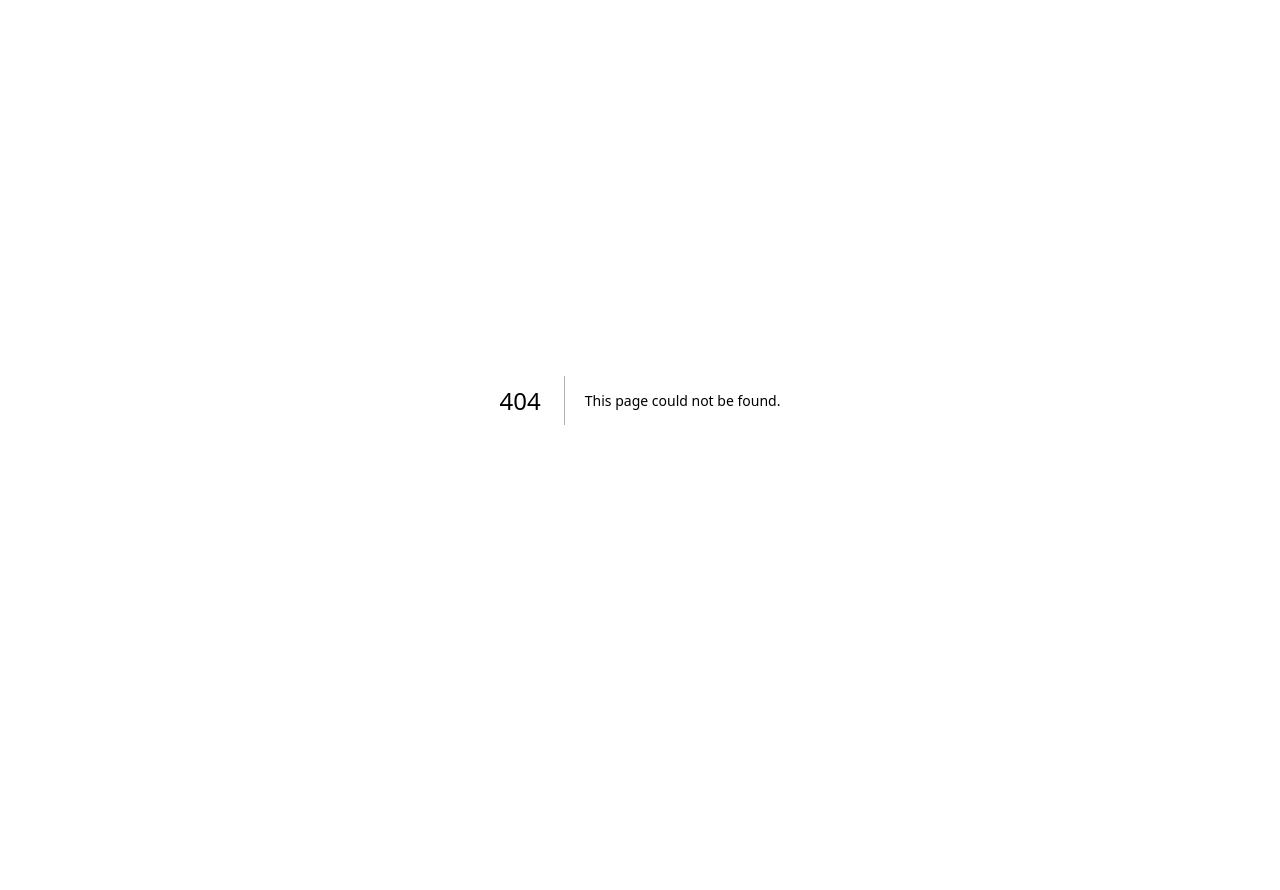
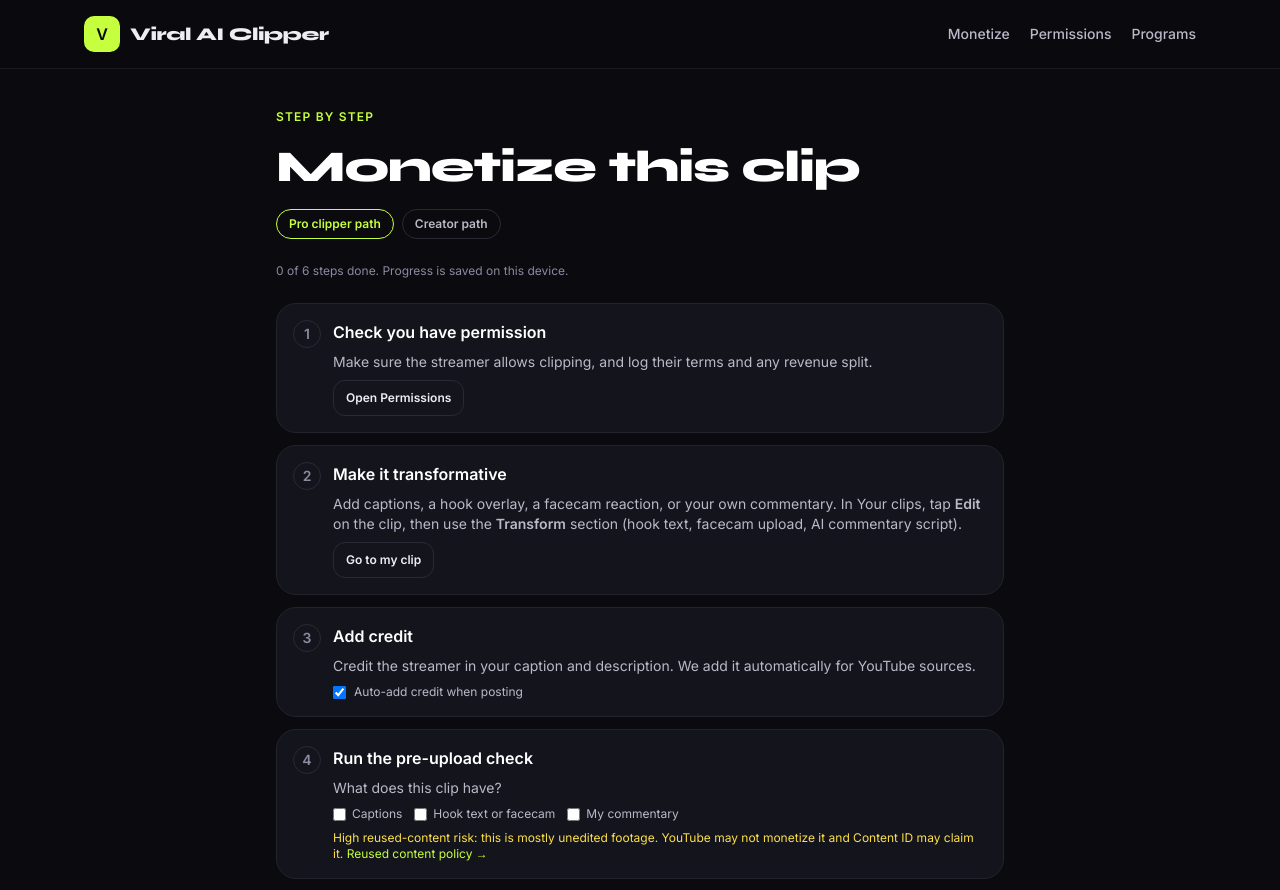
Before and after one commit to senorcoughlin/viral-ai-clipper, a Next.js app: page /monetize in a window 1280 px wide. Before the commit this address had no page. Shown: the top 890 px of the page. Before the commit the page ends 800 px from the top, so only its background shows below. Built offline with nearby package versions, Linux system fonts and the light colour scheme.

Commit message:
Add /monetize step-by-step guide, per-clip Monetize link with dismiss, permissions prefill

```diff
--- /dev/null
+++ b/app/monetize/page.jsx
@@ -0,0 +1,83 @@
+'use client';
+import { Suspense, useEffect, useState } from 'react';
+import { useSearchParams } from 'next/navigation';
+import SimpleHeader from '../../components/SimpleHeader';
+import { useCredit, creditLine, autoCreditOn, setAutoCredit, REUSE_URL } from '../../components/PostCheck';
+
+const YPP_URL = 'https://support.google.com/youtube/answer/72851';
+const load = k => { try { return JSON.parse(localStorage.getItem(k) || '{}'); } catch { return {}; } };
+
+function Guide() {
+  const q = useSearchParams();
+  const clipId = q.get('clip') || 'general';
+  const source = q.get('src') || '';
+  const title = q.get('title') || '';
+  const credit = useCredit(source);
+  const key = 'viral_monetize_' + clipId;
+  const [done, setDone] = useState({});
+  const [path, setPath] = useState('pro');
+  const [creditOn, setCreditOn] = useState(true);
+  const [check, setCheck] = useState({ captions: false, hook: false, commentary: false });
+  useEffect(() => { const d = load(key); setDone(d.done || {}); if (d.path) setPath(d.path); setCreditOn(autoCreditOn()); }, [key]);
+  const save = (nd, np = path) => { setDone(nd); setPath(np); try { localStorage.setItem(key, JSON.stringify({ done: nd, path: np })); } catch {} };
+  const toggle = s => save({ ...done, [s]: !done[s] });
+  const back = '/#clips';
+  const permHref = `/permissions?${new URLSearchParams({ name: credit?.author || '', url: credit?.authorUrl || '' })}`;
+  const risky = !check.captions && !check.hook && !check.commentary;
+
+  const steps = [
+    { id: 'perm', title: 'Check you have permission', body: <>Make sure {credit?.author || 'the streamer'} allows clipping, and log their terms and any revenue split.</>,
+      action: <a href={permHref} className="btn-ghost h-9 px-3 text-xs leading-9">Open Permissions{credit?.author ? ` for ${credit.author}` : ''}</a> },
+    { id: 'transform', title: 'Make it transformative', body: <>Add captions, a hook overlay, a facecam reaction, or your own commentary. In Your clips, tap <b>Edit</b> on the clip, then use the <b>Transform</b> section (hook text, facecam upload, AI commentary script).</>,
+      action: <a href={back} className="btn-ghost h-9 px-3 text-xs leading-9">Go to my clip</a> },
+    { id: 'credit', title: 'Add credit', body: <>Credit the streamer in your caption and description. {credit ? <span className="text-soft">{creditLine(credit)}</span> : 'We add it automatically for YouTube sources.'}</>,
+      action: <label className="flex items-center gap-2 text-xs text-soft"><input type="checkbox" checked={creditOn} onChange={e => { setCreditOn(e.target.checked); setAutoCredit(e.target.checked); }} /> Auto-add credit when posting</label> },
+    { id: 'check', title: 'Run the pre-upload check', body: <>What does this clip have?
+      <span className="mt-2 flex flex-wrap gap-3">{[['captions', 'Captions'], ['hook', 'Hook text or facecam'], ['commentary', 'My commentary']].map(([k, l]) => (
+        <label key={k} className="flex items-center gap-1.5 text-xs"><input type="checkbox" checked={check[k]} onChange={e => setCheck({ ...check, [k]: e.target.checked })} />{l}</label>))}</span>
+      <span className={`mt-2 block text-xs ${risky ? 'text-yellow-300' : 'text-lime'}`}>{risky ? 'High reused-content risk: this is mostly unedited footage. YouTube may not monetize it and Content ID may claim it.' : 'Looks transformative. Keep adding your own value.'} <a href={REUSE_URL} target="_blank" rel="noreferrer" className="text-lime">Reused content policy →</a></span></> },
+    { id: 'post', title: 'Post it', body: <>Use the <b>Shorts</b>, <b>TikTok</b>, <b>Reels</b> or <b>X</b> buttons on the clip. Shorts runs the pre-upload check again and uploads as private for you to review.</>,
+      action: <a href={back} className="btn-ghost h-9 px-3 text-xs leading-9">Go post</a> },
+    { id: 'paid', title: 'Get paid', body: path === 'creator'
+      ? <>Grow your own channel into the YouTube Partner Program. YouTube&apos;s official page lists the ad-revenue thresholds as <b>1,000 subscribers</b> plus either <b>4,000 qualified watch hours in the last 12 months</b> or <b>10 million qualified Shorts views in the last 90 days</b>. Your channel also has to follow YouTube&apos;s monetization policies, including the reused content rules. <a href={YPP_URL} target="_blank" rel="noreferrer" className="text-lime">Check the current requirements →</a></>
+      : <>This is how big clipping channels earn. Join an official clipping campaign or a streamer&apos;s own clip program, follow its rules, and post across TikTok, Reels and Shorts. Campaigns usually pay per view at their own rates. Track each clip&apos;s views and submit your links to the campaign before its deadline.</>,
+      action: path === 'creator' ? <a href={YPP_URL} target="_blank" rel="noreferrer" className="btn-ghost h-9 px-3 text-xs leading-9">YouTube Partner Program</a> : <a href="/programs" className="btn-ghost h-9 px-3 text-xs leading-9">Browse clipping programs</a> },
+  ];
+  const count = steps.filter(s => done[s.id]).length;
+
+  return (
+    <section className="mx-auto flex max-w-3xl flex-col gap-6 px-5 py-10">
+      <span className="eyebrow">Step by step</span>
+      <h1 className="font-display text-3xl font-extrabold tracking-tight text-white md:text-[44px]">Monetize this clip</h1>
+      {title && <p className="text-sm text-soft">Clip: <span className="text-white">{title}</span></p>}
+      <div className="flex gap-2">
+        {[['pro', 'Pro clipper path'], ['creator', 'Creator path']].map(([k, l]) => (
+          <button key={k} type="button" onClick={() => save(done, k)} className={`rounded-full border px-3 py-1.5 text-xs font-semibold ${path === k ? 'border-lime text-lime' : 'border-line2 text-soft'}`}>{l}</button>))}
+      </div>
+      <p className="text-xs text-muted">{count} of {steps.length} steps done. Progress is saved on this device.</p>
+      <ol className="flex flex-col gap-3">
+        {steps.map((s, i) => (
+          <li key={s.id} className={`card flex gap-3 p-4 ${done[s.id] ? 'border-lime/60' : ''}`}>
+            <button type="button" aria-label={done[s.id] ? 'Mark not done' : 'Mark done'} onClick={() => toggle(s.id)}
+              className={`grid h-7 w-7 shrink-0 place-items-center rounded-full border text-sm font-bold ${done[s.id] ? 'border-lime bg-lime text-ink' : 'border-line2 text-muted'}`}>{done[s.id] ? '✓' : i + 1}</button>
+            <div className="flex min-w-0 flex-1 flex-col gap-2">
+              <span className="font-semibold text-white">{s.title}</span>
+              <div className="text-sm text-soft">{s.body}</div>
+              {s.action && <div className="flex flex-wrap gap-2">{s.action}</div>}
+            </div>
+          </li>
+        ))}
+      </ol>
+      <p className="text-xs text-muted">We don&apos;t promise any earnings. Payouts are set by YouTube or each program.</p>
+    </section>
+  );
+}
+
+export default function MonetizePage() {
+  return (
+    <main className="min-h-screen bg-ink text-fg">
+      <SimpleHeader />
+      <Suspense fallback={null}><Guide /></Suspense>
+    </main>
+  );
+}
--- a/app/permissions/page.jsx
+++ b/app/permissions/page.jsx
@@ -15,6 +15,7 @@ export default function PermissionsPage() {
   const [msg, setMsg] = useState('');
 
   const apply = d => { if (d?.success) { setItems(d.items || []); if ('signedIn' in d) setSignedIn(d.signedIn); } else setMsg(d?.message || 'Something went wrong'); };
+  useEffect(() => { const q = new URLSearchParams(location.search); if (q.get('name')) setForm(f => ({ ...f, name: q.get('name').slice(0, 80), channelUrl: (q.get('url') || '').slice(0, 300) })); }, []);
   useEffect(() => { fetch('/api/permissions').then(r => r.json()).then(apply).catch(() => setMsg('Could not load')); }, []);
 
   async function submit(e) {
--- a/components/BoltMenu.jsx
+++ b/components/BoltMenu.jsx
@@ -5,7 +5,7 @@ import AccountBar from './AccountBar';
 const LINKS = [
   ['Home', '/#top'], ['Your clips', '/#clips'], ['Tutorial', '/tutorial'],
   ['Connect YouTube', '/api/youtube/start'], ['Connectors', '/connectors'],
-  ['AI Tools', '/tools'], ['My Assets', '/assets'], ['Channel', '/channel'], ['Permissions', '/permissions'], ['Clipping programs', '/programs'], ['Pricing', '/#pricing'],
+  ['AI Tools', '/tools'], ['My Assets', '/assets'], ['Channel', '/channel'], ['Monetize', '/monetize'], ['Permissions', '/permissions'], ['Clipping programs', '/programs'], ['Pricing', '/#pricing'],
 ];
 
 export default function BoltMenu({ icon, onAccountChange }) {
--- a/components/ClipPlayer.jsx
+++ b/components/ClipPlayer.jsx
@@ -56,7 +56,9 @@ export default function ClipPlayer({ clip, compact = false }) {
   const [pendingPost, setPendingPost] = useState(null);
   const [creditOn, setCreditOn] = useState(true);
   const credit = useCredit(clip.source);
-  useEffect(() => { setCreditOn(autoCreditOn()); }, []);
+  const [showMonetize, setShowMonetize] = useState(false);
+  useEffect(() => { setCreditOn(autoCreditOn()); try { setShowMonetize(localStorage.getItem('viral_hide_monetize') !== '1' && localStorage.getItem('viral_hide_monetize_' + clip.id) !== '1'); } catch {} }, [clip.id]);
+  const monetizeHref = '/monetize?' + new URLSearchParams({ clip: String(clip.id || ''), src: clip.source || '', title: clip.title || '' });
 
   const videoSrc = renderedUrl || (srcIndex === 0 && clip.videoUrl ? clip.videoUrl : null) || SAMPLE_VIDEOS[srcIndex % SAMPLE_VIDEOS.length];
 
@@ -252,6 +254,13 @@ export default function ClipPlayer({ clip, compact = false }) {
         </div>
       </div>
       )}
+      {showMonetize && clip.videoUrl && (
+        <div className="flex flex-wrap items-center gap-x-3 gap-y-1 border-t border-line/60 px-4 py-2 text-[11px]">
+          <a href={monetizeHref} className="font-semibold text-lime no-underline">Monetize this clip →</a>
+          <button type="button" onClick={() => { try { localStorage.setItem('viral_hide_monetize_' + clip.id, '1'); } catch {} setShowMonetize(false); }} className="text-muted hover:text-fg" aria-label="Dismiss">✕</button>
+          <button type="button" onClick={() => { try { localStorage.setItem('viral_hide_monetize', '1'); } catch {} setShowMonetize(false); }} className="text-muted hover:text-fg">Don&apos;t show again</button>
+        </div>
+      )}
       {credit && (
         <label className="flex items-center gap-2 border-t border-line/60 px-4 py-2 text-[11px] text-muted">
           <input type="checkbox" checked={creditOn} onChange={e => { setCreditOn(e.target.checked); setAutoCredit(e.target.checked); }} />
--- a/components/SimpleHeader.jsx
+++ b/components/SimpleHeader.jsx
@@ -7,6 +7,7 @@ export default function SimpleHeader() {
           <span className="font-display text-lg font-extrabold tracking-tight">Viral AI Clipper</span>
         </a>
         <nav className="flex gap-5 text-sm font-medium text-soft">
+          <a href="/monetize" className="hover:text-fg">Monetize</a>
           <a href="/permissions" className="hover:text-fg">Permissions</a>
           <a href="/programs" className="hover:text-fg">Programs</a>
         </nav>
```
